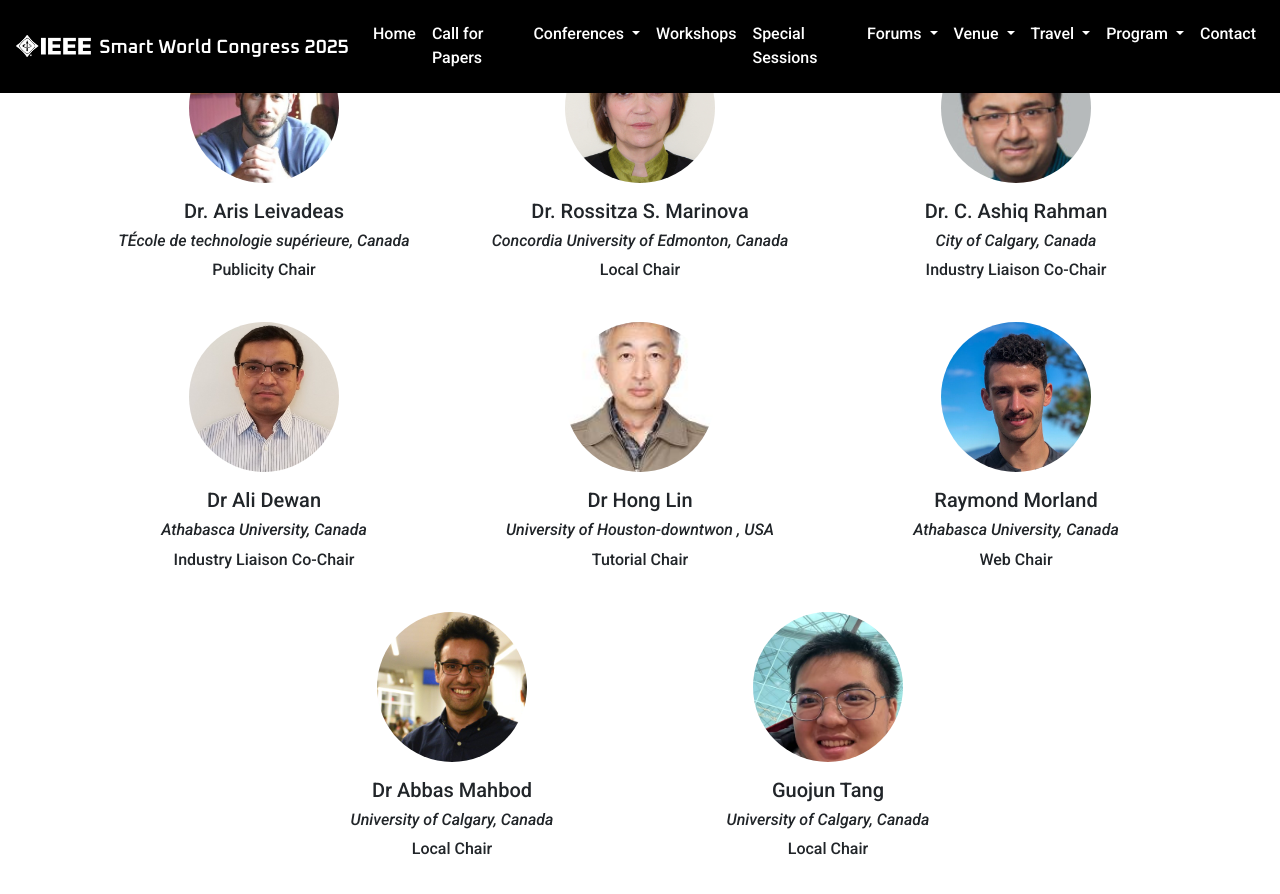
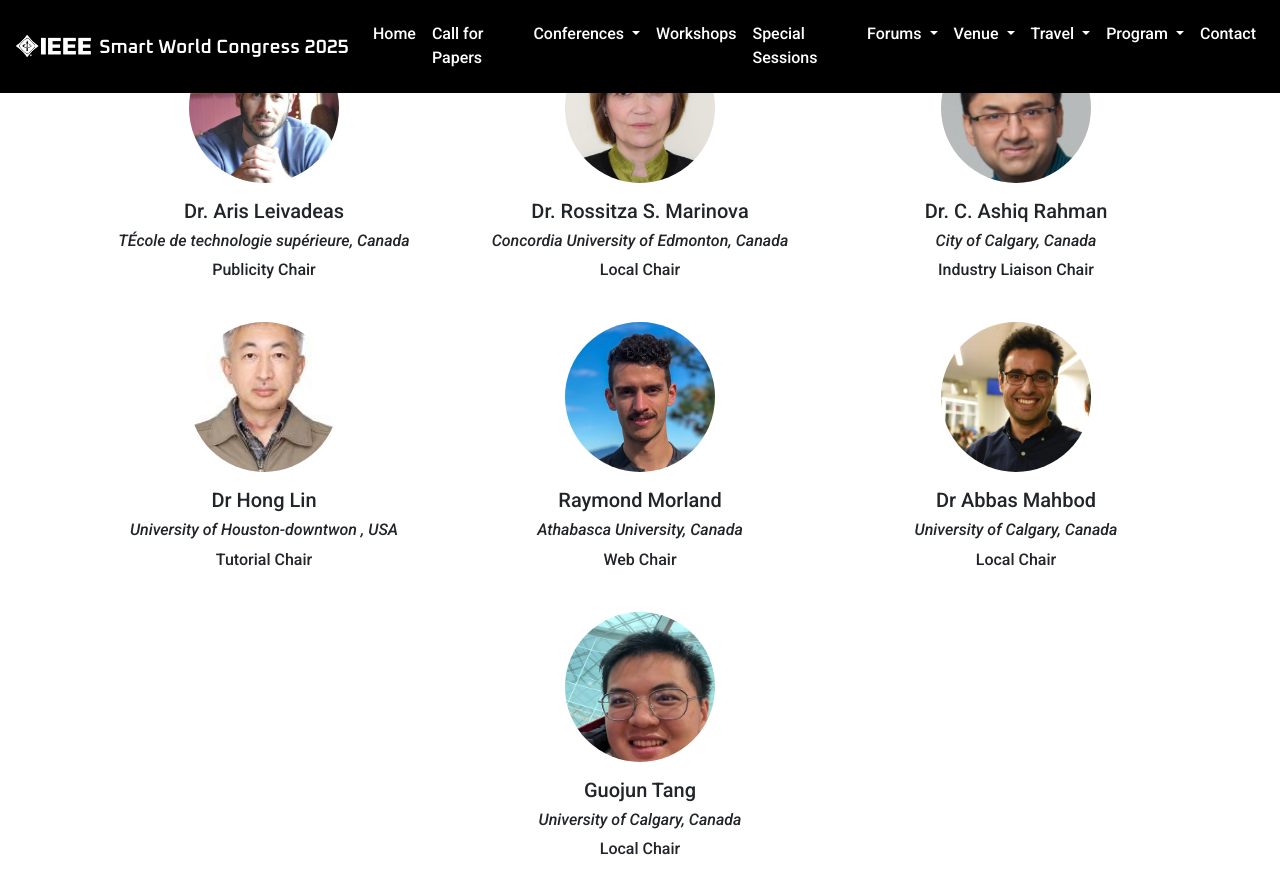
Before and after one commit to IEEE-SWC-2025/IEEE-SWC-2025.github.io, a Jekyll site: the page built from index.html, in a window 1280 px wide and 900 px high, scrolled down 3044 px. Shown: the top 894 px of the window. Built offline with Jekyll 4.4.1, drawn with Linux system fonts in a browser that asks for light colours.

Commit message:
Update index.html

```diff
--- a/index.html
+++ b/index.html
@@ -286,19 +286,10 @@
       />
       <h5>Dr. C. Ashiq Rahman</h5>
       <h6><i>City of Calgary, Canada</i></h6>
-      <p>Industry Liaison Co-Chair</p>
+      <p>Industry Liaison Chair</p>
     </div>
 
-    <div class="col-md-4">
-      <img
-        src="/assets/images/ali.jpg"
-        alt="DR Dewan"
-        class="circle-img mb-3"
-      />
-      <h5>Dr Ali Dewan</h5>
-      <h6><i>Athabasca University, Canada</i></h6>
-      <p>Industry Liaison Co-Chair</p>
-    </div>
+
 
     <div class="col-md-4">
       <img
```
